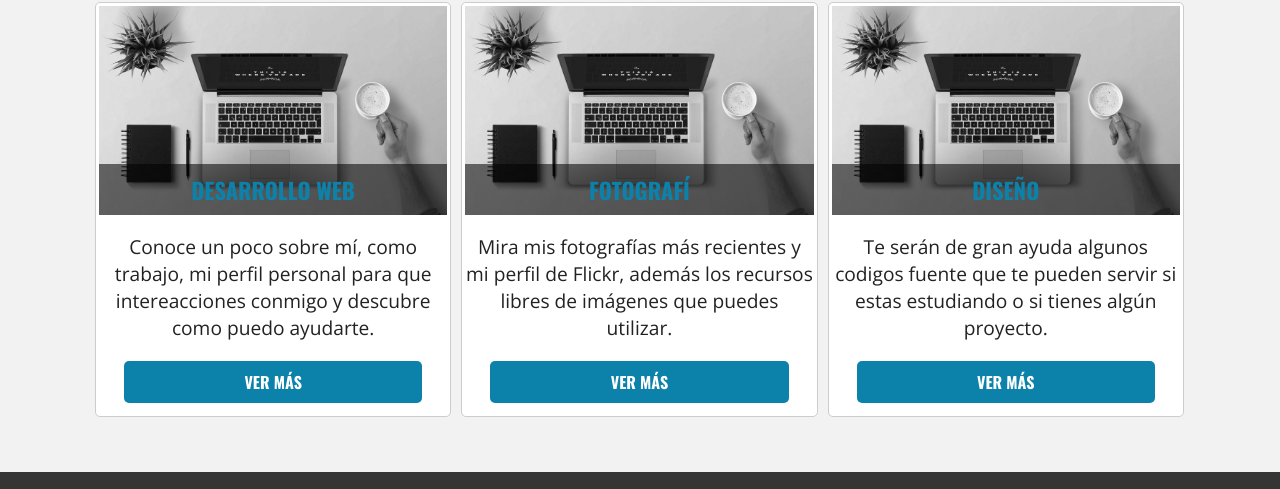
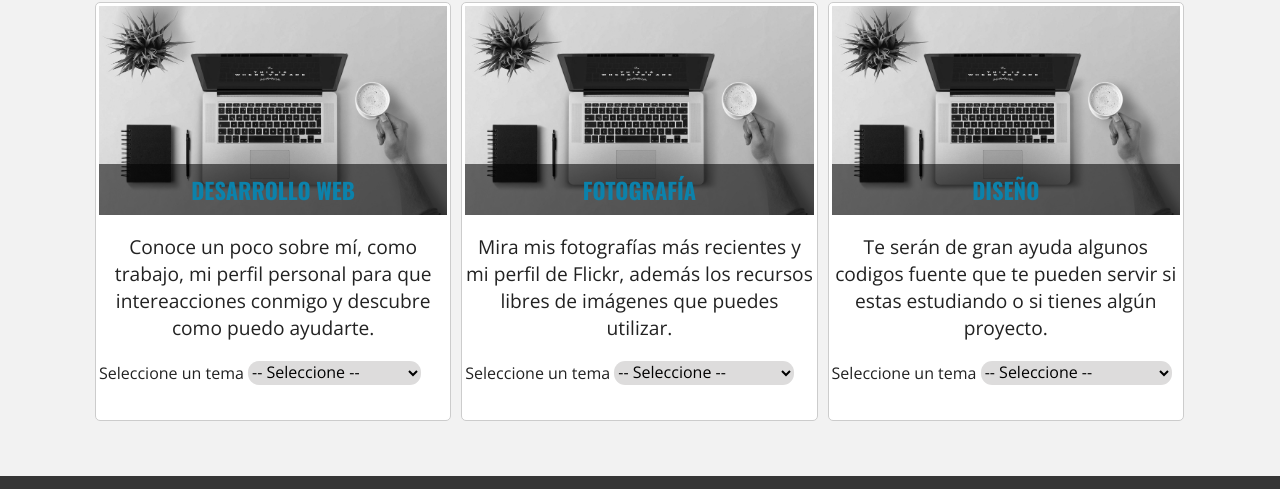
Before and after one commit to cristianorregodev/digitalmind, a plain HTML site: page registro.html in a window 1280 px wide. Shown: the part 1292-1781 px from the top of the page. Drawn offline with nearby package versions, Linux system fonts and the light colour scheme.

Commit message:
Agrega select a las categorias / Agrega estilo al select

```diff
--- a/css/main.css
+++ b/css/main.css
@@ -395,6 +395,7 @@ nav.navegacion-principal a:last-child:hover {
     text-align: right;
     display: block;
   }
+
   nav.navegacion-principal a {
     padding: 5px 5px;
     display: inline-block;
@@ -851,6 +852,13 @@ p.copyright {
   text-align: center;
 }
 
+/*PÁGINA CONTACTO*/
+select {
+  background-color: #dddcdc;
+  margin-bottom: 2rem;
+  border: none;
+  border-radius: 0.7rem;
+}
 
 /* ==========================================================================
    Helper classes
@@ -966,6 +974,7 @@ p.copyright {
    ========================================================================== */
 
 @media print {
+
   *,
   *:before,
   *:after {
@@ -975,16 +984,20 @@ p.copyright {
     box-shadow: none !important;
     text-shadow: none !important;
   }
+
   a,
   a:visited {
     text-decoration: underline;
   }
+
   a[href]:after {
-        content: " (" attr(href) ")";
+    content: " ("attr(href) ")";
   }
+
   abbr[title]:after {
-        content: " (" attr(title) ")";
+    content: " ("attr(title) ")";
   }
+
   /*
      * Don't show links that are fragment identifiers,
      * or use the `javascript:` pseudo protocol
@@ -993,14 +1006,17 @@ p.copyright {
   a[href^="javascript:"]:after {
     content: "";
   }
+
   pre {
     white-space: pre-wrap !important;
   }
+
   pre,
   blockquote {
     border: 1px solid #999;
     page-break-inside: avoid;
   }
+
   /*
      * Printing Tables:
      * https://web.archive.org/web/20180815150934/http://css-discuss.incutio.com/wiki/Printing_Tables
@@ -1008,16 +1024,19 @@ p.copyright {
   thead {
     display: table-header-group;
   }
+
   tr,
   img {
     page-break-inside: avoid;
   }
+
   p,
   h2,
   h3 {
     orphans: 3;
     widows: 3;
   }
+
   h2,
   h3 {
     page-break-after: avoid;
--- a/registro.html
+++ b/registro.html
@@ -112,18 +112,36 @@
               Conoce un poco sobre mí, como trabajo, mi perfil personal para que
               intereacciones conmigo y descubre como puedo ayudarte.
             </p>
-            <a href="#" class="btn">Ver más</a>
+            <div class="seleccion">
+              <label for="options">Seleccione un tema</label>
+              <select id="options">
+                <option value="" disabled selected>-- Seleccione --</option>
+                <option value="responsivo">Responsive Design</option>
+                <option value="frontend">Desarrollo FrontEnd</option>
+                <option value="backend">Desarrollo BackEnd</option>
+                <option value="interfaces">Diseño de interfaces</option>
+              </select>
+            </div>
           </li>
           <li class="detalles">
             <div class="de-interes">
               <img src="img/laptop-1205256_1920.jpg" alt="Foto contenido" />
-              <h4>Fotografí</h4>
+              <h4>Fotografía</h4>
             </div>
             <p>
               Mira mis fotografías más recientes y mi perfil de Flickr, además los
               recursos libres de imágenes que puedes utilizar.
             </p>
-            <a href="#" class="btn">Ver más</a>
+            <div class="seleccion">
+              <label for="options">Seleccione un tema</label>
+              <select id="options">
+                <option value="" disabled selected>-- Seleccione --</option>
+                <option value="trucos">Trucos de fotografía</option>
+                <option value="noticias">Noticias de fotografía</option>
+                <option value="camara">Elige tu camara</option>
+                <option value="lightroom">Revelado digital</option>
+              </select>
+            </div>
           </li>
           <li class="detalles">
             <div class="de-interes">
@@ -134,7 +152,16 @@
               Te serán de gran ayuda algunos codigos fuente que te pueden servir
               si estas estudiando o si tienes algún proyecto.
             </p>
-            <a href="#" class="btn">Ver más</a>
+            <div class="seleccion">
+              <label for="options">Seleccione un tema</label>
+              <select id="options">
+                <option value="" disabled selected>-- Seleccione --</option>
+                <option value="figma">Interfaces en Figma</option>
+                <option value="xd">Interfaces en AdobeXD</option>
+                <option value="logos">Diseño de logos</option>
+                <option value="illustrator">Adobe Illustrator</option>
+              </select>
+            </div>
           </li>
         </ul>
       </div>
```
Lines whose indentation alone changed are shown as unchanged.
